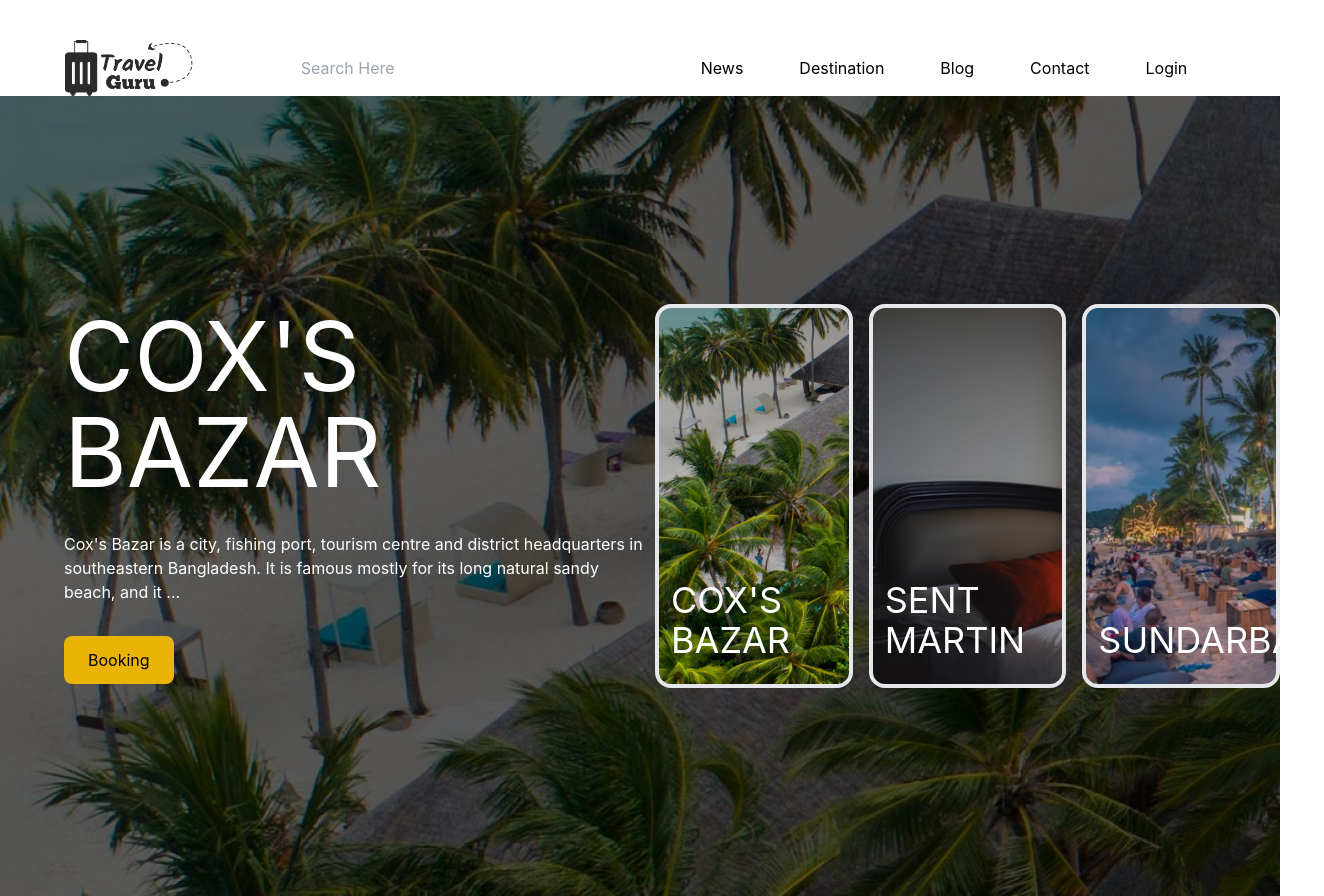
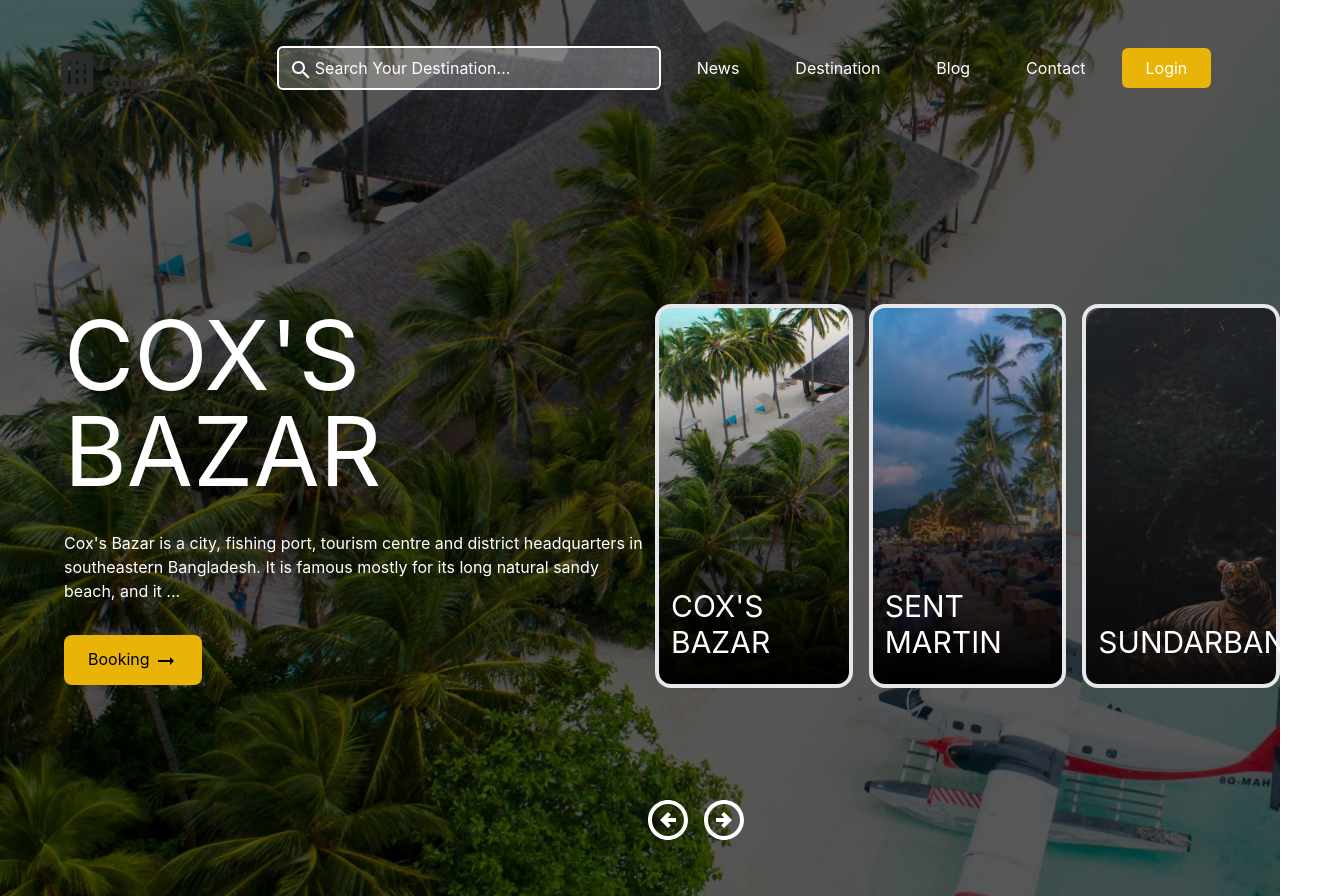
Before and after one commit to Neamul01/travel-guru-app, a React (Create React App) app: page / in a window 1280 px wide. Shown: the whole page, 1324 px wide, since content can reach past the window. Built offline with nearby package versions, Linux system fonts and the light colour scheme.

Commit message:
home done

```diff
--- a/src/App.js
+++ b/src/App.js
@@ -10,10 +10,11 @@ import Blog from './pages/Blog/Blog';
 import Destination from './pages/Destination/Destination';
 import News from './pages/News/News';
 import Contact from './pages/Contact/Contact';
+import coxs from './images/Rectangle1.jpg'
 
 function App() {
   return (
-    <div>
+    <div style={{ backgroundImage: `linear-gradient(to left, rgba(0, 0, 0, 0.663), rgba(0, 0, 0, 0.619)), url(${coxs})`, backgroundSize: 'cover' }}>
       <Header></Header>
       <Routes>
         <Route path='/' element={<Home></Home>}></Route>
--- a/src/pages/Home/Home.css
+++ b/src/pages/Home/Home.css
@@ -1,3 +1,3 @@
 p {
-    color: rgba(0, 0, 0, 0.868);
+    color: rgba(255, 255, 255, 0.449);
 }
--- a/src/pages/Home/Home.js
+++ b/src/pages/Home/Home.js
@@ -1,37 +1,43 @@
 import React from 'react';
 import './Home.css'
 import coxs from '../../images/Rectangle1.jpg'
-import sentMartin from '../../images/Rectangle2.png';
-import sundarban from '../../images/Rectangle3.png'
-// import ArrowRightAltIcon from '@mui/icons-material/ArrowRightAlt';
+import sentMartin from '../../images/Rectangle3.png';
+import sundarban from '../../images/sundorbon.png'
+import ArrowRightAltIcon from '@mui/icons-material/ArrowRightAlt';
+import ArrowCircleLeftOutlinedIcon from '@mui/icons-material/ArrowCircleLeftOutlined';
+import ArrowCircleRightOutlinedIcon from '@mui/icons-material/ArrowCircleRightOutlined';
 
 const Home = () => {
     return (
-        <div className='h-screen' style={{ backgroundImage: `linear-gradient(to left, rgba(0, 0, 0, 0.663), rgba(0, 0, 0, 0.619)), url(${coxs})` }}>
+        <div className='h-full relative'>
             <div className='flex items-center h-screen text-white'>
                 <div className=' ml-16'>
                     <h2 className='uppercase text-8xl'>cox's bazar</h2>
                     <p className='text-white my-8'>Cox's Bazar is a city, fishing port, tourism centre and district headquarters in southeastern Bangladesh. It is famous mostly for its long natural sandy beach, and it ...</p>
-                    <button className='text-black bg-yellow-500 rounded-lg py-3 px-6'>Booking</button>
+                    <button className='text-black bg-yellow-500 rounded-lg py-3 px-6'>Booking <ArrowRightAltIcon className='font-4xl' /></button>
                 </div>
 
                 <div className='w-96 h-96 m-2 px-3 hover:border-yellow-500 border-4 hover:border-4 rounded-2xl relative'
-                    style={{ backgroundImage: `linear-gradient(to bottom, rgba(0, 0, 0, 0.409), rgba(219, 219, 219, 0)), url(${coxs})`, backgroundSize: 'cover' }}>
+                    style={{ backgroundImage: `linear-gradient(to bottom, rgba(219, 219, 219, 0.00), rgba(0, 0, 0, 60)), url(${coxs})`, backgroundSize: 'cover' }}>
 
-                    <h2 className='uppercase text-4xl absolute bottom-6'>cox's bazar</h2>
+                    <h2 className='uppercase text-3xl absolute bottom-6'>cox's bazar</h2>
                 </div>
 
                 <div className='w-96 h-96 m-2 px-3 hover:border-yellow-500 border-4 hover:border-4 rounded-2xl relative'
-                    style={{ backgroundImage: `linear-gradient(to bottom, rgba(0, 0, 0, 0.409), rgba(219, 219, 219, 0)), url(${sentMartin})`, backgroundSize: 'cover' }}>
+                    style={{ backgroundImage: `linear-gradient(to bottom, rgba(219, 219, 219, 0.00), rgba(0, 0, 0, 60)), url(${sentMartin})`, backgroundSize: 'cover' }}>
 
-                    <h2 className='uppercase text-4xl absolute bottom-6'>sent martin</h2>
+                    <h2 className='uppercase text-3xl absolute bottom-6'>sent martin</h2>
                 </div>
 
                 <div className='w-96 h-96 ml-2 px-3 hover:border-yellow-500 border-4 hover:border-4 rounded-2xl relative'
-                    style={{ backgroundImage: `linear-gradient(to bottom, rgba(0, 0, 0, 0.409), rgba(219, 219, 219, 0)), url(${sundarban})`, backgroundSize: 'cover' }}>
+                    style={{ backgroundImage: `linear-gradient(to bottom, rgba(219, 219, 219, 0.00), rgba(0, 0, 0, 0.80)), url(${sundarban})`, backgroundSize: 'cover' }}>
 
-                    <h2 className='uppercase text-4xl absolute bottom-6'>sundarban</h2>
+                    <h2 className='uppercase text-3xl absolute bottom-6'>sundarban</h2>
                 </div>
+            </div>
+            <div className='text-white absolute bottom-12 left-1/2 h-auto '>
+                <span><ArrowCircleLeftOutlinedIcon style={{ fontSize: '3rem', cursor: "pointer" }} className='m-1' /></span>
+                <span><ArrowCircleRightOutlinedIcon style={{ fontSize: '3rem', cursor: "pointer" }} className='m-1' /></span>
             </div>
         </div>
     );
--- /dev/null
+++ b/src/pages/Shared/Header/Header.css
@@ -0,0 +1,4 @@
+.search-custom::placeholder {
+    color: white;
+    background-color: 'rgba(255, 255, 255, 0.249)'
+}
--- a/src/pages/Shared/Header/Header.js
+++ b/src/pages/Shared/Header/Header.js
@@ -1,17 +1,24 @@
 import React from 'react';
 import { Link } from 'react-router-dom';
 import logo from '../../../logo.png'
+import './Header.css'
+import SearchIcon from '@mui/icons-material/Search';
 
 const Header = () => {
     return (
-        <nav className='flex items-center justify-center border-none mt-10 relative'>
+        <nav className='flex items-center justify-center border-none pt-10 relative text-white'>
             <img className='w-32 h-14 mr-20' src={logo} alt="logo" />
-            <input className='py-2 px-5 mx-2 border-black h-11 w-96' type="text" placeholder='Search Here' />
+            <div className='relative'>
+                <input
+                    className='py-2 px-5 pl-9 mx-2 border-white border-2 outline-none h-11 w-96 rounded-md search-custom'
+                    style={{ background: 'rgba(255, 255, 255, 0.249)' }} type="text" placeholder='Search Your Destination...' />
+                <SearchIcon className='absolute left-5 top-3 ' />
+            </div>
             <Link className='py-2 px-5 mx-2' to={'/news'}>News</Link>
             <Link className='py-2 px-5 mx-2' to={'/destination'}>Destination</Link>
             <Link className='py-2 px-5 mx-2' to={'/blog'}>Blog</Link>
             <Link className='py-2 px-5 mx-2' to={'/contact'}>Contact</Link>
-            <Link className='py-2 px-5 mx-2' to={'login'}>Login</Link>
+            <Link className='py-2 px-6 mx-2 bg-yellow-500 rounded-md' to={'login'}>Login</Link>
         </nav>
     );
 };
```
